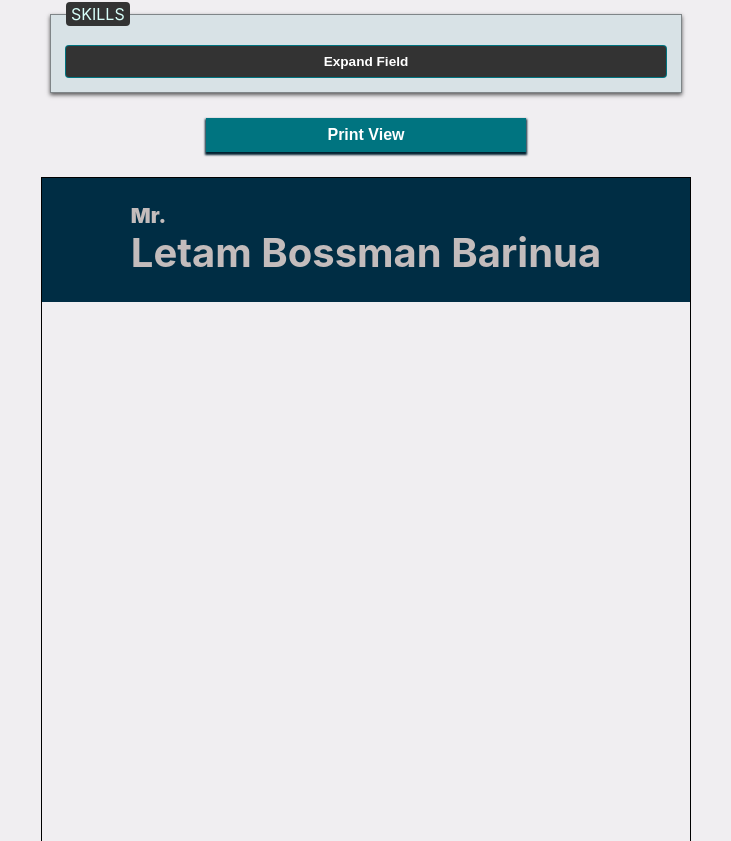
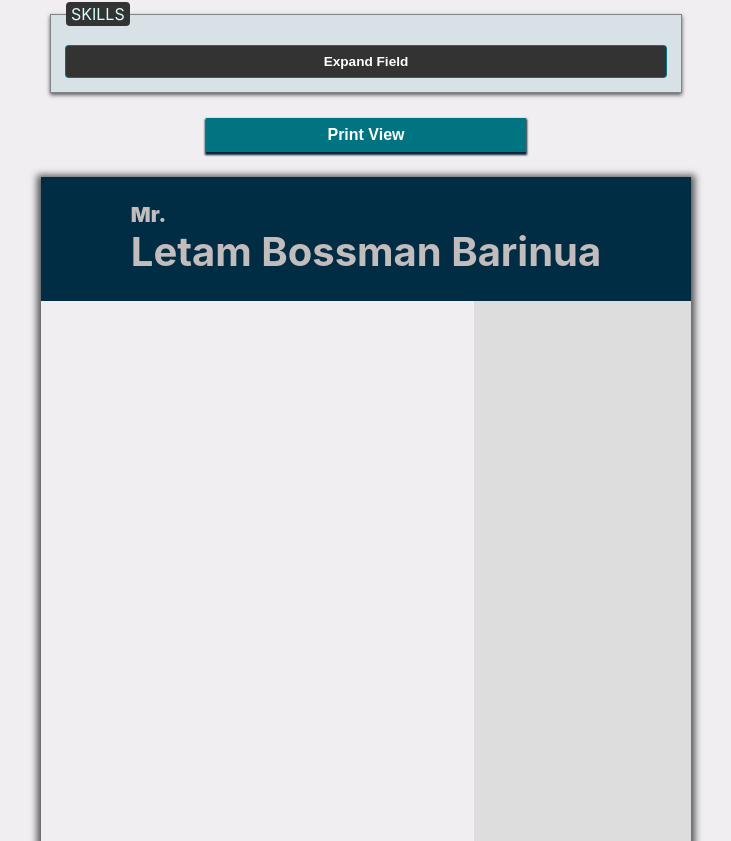
Before and after one commit to IAmYoungbossy/cv-app, a React (Create React App) app: page / in a window 1280 px wide. Shown: the part 459-1300 px from the top of the page, without its empty margins (274-1005 px from the left). Built offline with nearby package versions, Linux system fonts and the light colour scheme.

Commit message:
Add basic sekeletal mark up to page

```diff
--- a/src/components/Cv-Application/Cv-Application.css
+++ b/src/components/Cv-Application/Cv-Application.css
@@ -1,9 +1,11 @@
 .cv {
   margin: auto;
+  display: flex;
   min-height: 900px;
   margin-bottom: 50px;
+  flex-direction: column;
   width: min(650px, 80vw);
-  border: 1px solid black;
+  box-shadow: 0px 2px 7px 4px #000000a3;
 }
 
 .cv-header {
@@ -22,3 +24,18 @@
   font-size: 1.3rem;
   text-align: start;
 }
+
+.cv-body {
+  flex: 1;
+  display: flex;
+}
+
+.other-fields {
+  flex: 2;
+  height: auto;
+}
+
+.personal-details {
+  flex: 1;
+  background-color: #ddd;
+}
```
